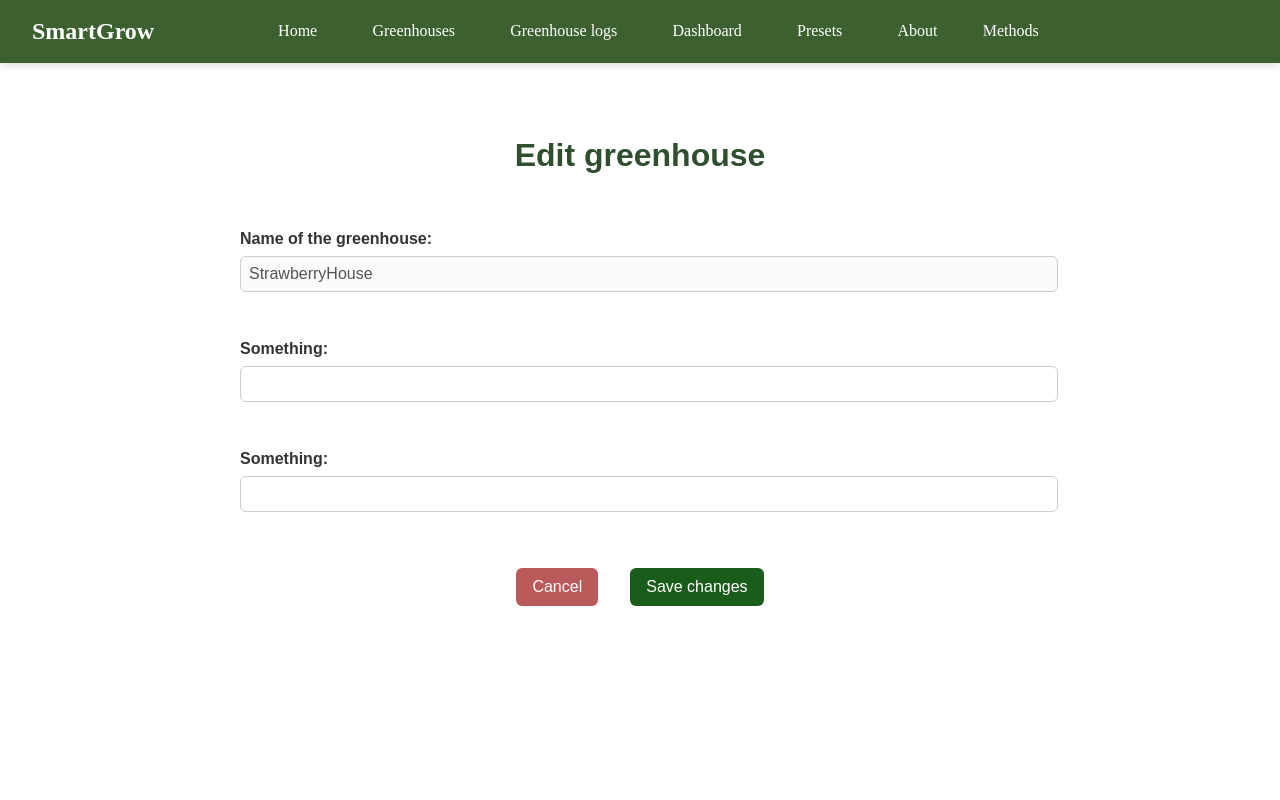
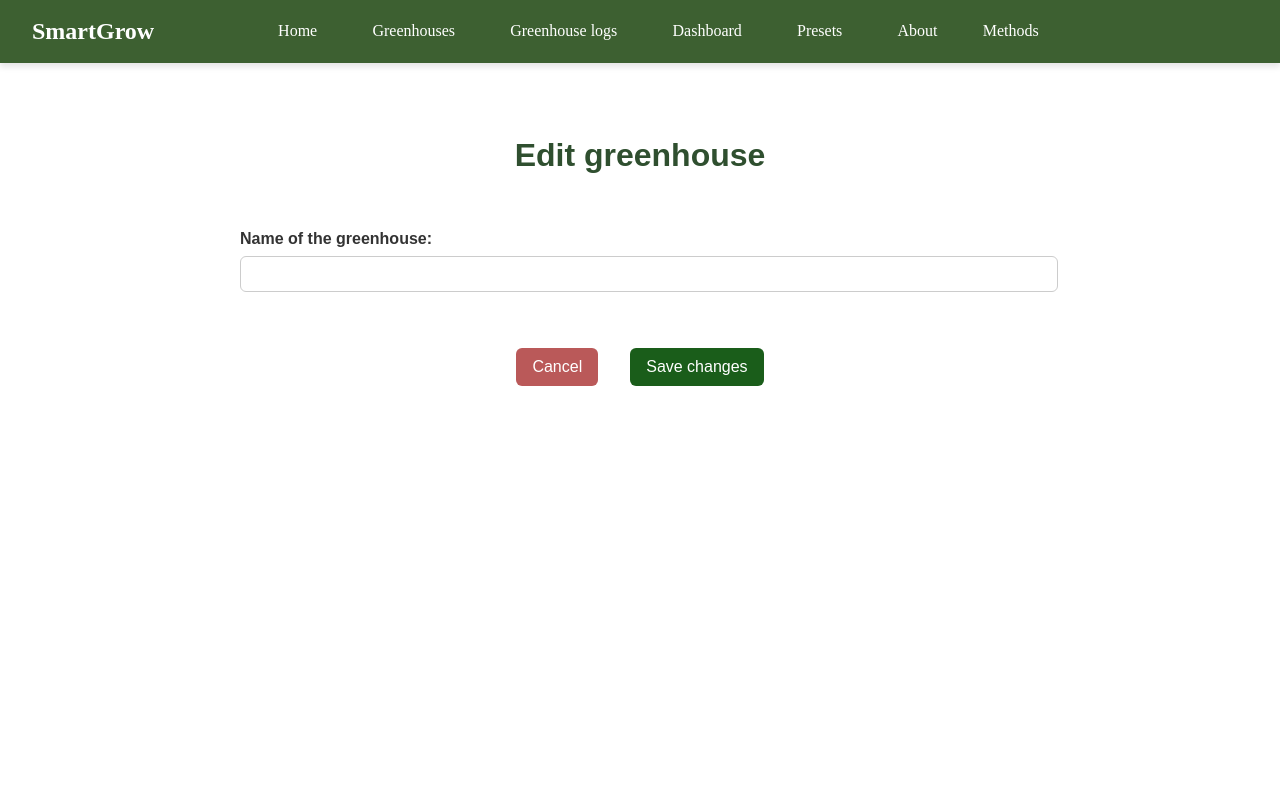
Before and after one commit to AlexaKelemen/SmartGrow_Frontend, a React (Vite) app: page /#/edit-greenhouse/1 in a window 1280 px wide. Shown: the top 800 px of the page. Built offline with nearby package versions, Linux system fonts and the light colour scheme.

Commit message:
modified edit and pair greenhosue pages and component to match backend DTO

```diff
--- a/src/components/forms/GreenhouseForm.jsx
+++ b/src/components/forms/GreenhouseForm.jsx
@@ -1,29 +1,52 @@
-import React from "react";
+import React, { useState } from "react";
 import PropTypes from "prop-types";
 import { Button } from "@/components/ui/Button";
 import { useNavigate } from "react-router-dom";
 import "@/styles/components/greenhouseForm.css";
 
+/**
+ * @component GreenhouseForm
+ * @description Form for pairing or editing a greenhouse.
+ *
+ * @param {Object} props
+ * @param {string} props.title - Title of the form (e.g., "Pair Greenhouse", "Edit Greenhouse")
+ * @param {string} props.nameValue - Initial value for the greenhouse name
+ * @param {boolean} props.nameDisabled - Whether the greenhouse name field is editable
+ * @param {string} props.macValue - Initial value for the MAC address (used only when pairing)
+ * @param {boolean} props.macDisabled - Whether MAC address is editable
+ * @param {boolean} props.showMacField - Whether to show the MAC address input field
+ * @param {function} props.onSubmit - Function to handle form submission
+ * @param {function} props.onCancel - Function to handle cancel button
+ * @param {string} props.submitLabel - Label for the submit button
+ */
 const GreenhouseForm = ({
   title,
   nameValue = "",
   nameDisabled = false,
-  something1 = "",
-  something2 = "",
+  macValue = "",
+  macDisabled = false,
+  showMacField = false,
   onCancel,
   onSubmit,
   submitLabel
 }) => {
   const navigate = useNavigate();
+  const [name, setName] = useState(nameValue);
+  const [macAddress, setMacAddress] = useState(macValue);
 
   const handleCancel = (e) => {
     e.preventDefault();
-    onCancel ? onCancel() : navigate("/greenhouses");
+    if (onCancel) {
+      onCancel();
+    } else {
+      navigate("/greenhouses");
+    }
   };
 
   const handleSubmit = (e) => {
     e.preventDefault();
-    if (onSubmit) onSubmit();
+    const formData = { name, macAddress };
+    onSubmit(formData);
   };
 
   return (
@@ -32,22 +55,37 @@ const GreenhouseForm = ({
       <form className="pair-form" onSubmit={handleSubmit}>
         <label>
           Name of the greenhouse:
-          <input type="text" name="greenhouseName" defaultValue={nameValue} disabled={nameDisabled} required />
+          <input
+            type="text"
+            name="greenhouseName"
+            value={name}
+            onChange={(e) => setName(e.target.value)}
+            disabled={nameDisabled}
+            required
+          />
         </label>
 
-        <label>
-          Something:
-          <input type="text" name="something1" defaultValue={something1} />
-        </label>
-
-        <label>
-          Something:
-          <input type="text" name="something2" defaultValue={something2} />
-        </label>
+        {showMacField && (
+          <label>
+            MAC Address:
+            <input
+              type="text"
+              name="macAddress"
+              value={macAddress}
+              onChange={(e) => setMacAddress(e.target.value)}
+              disabled={macDisabled}
+              required
+            />
+          </label>
+        )}
 
         <div className="pair-buttons">
-          <Button variant="cancel" onClick={handleCancel}>Cancel</Button>
-          <Button type="submit" variant="default">{submitLabel}</Button>
+          <Button variant="cancel" onClick={handleCancel}>
+            Cancel
+          </Button>
+          <Button type="submit" variant="default">
+            {submitLabel}
+          </Button>
         </div>
       </form>
     </main>
@@ -58,10 +96,11 @@ GreenhouseForm.propTypes = {
   title: PropTypes.string.isRequired,
   nameValue: PropTypes.string,
   nameDisabled: PropTypes.bool,
-  something1: PropTypes.string,
-  something2: PropTypes.string,
+  macValue: PropTypes.string,
+  macDisabled: PropTypes.bool,
+  showMacField: PropTypes.bool,
   onCancel: PropTypes.func,
-  onSubmit: PropTypes.func,
+  onSubmit: PropTypes.func.isRequired,
   submitLabel: PropTypes.string.isRequired
 };
 
--- a/src/pages/views/EditGreenhouse.jsx
+++ b/src/pages/views/EditGreenhouse.jsx
@@ -1,21 +1,33 @@
 import React from "react";
 import GreenhouseForm from "@/components/forms/GreenhouseForm";
+import { useNavigate, useParams } from "react-router-dom";
 
-const EditGreenhouse = () => {
-  const handleSubmit = () => {
-    console.log("Saved changes to greenhouse");
-    // TODO: Add logic
+const EditGreenhousePage = () => {
+  const navigate = useNavigate();
+  const { id } = useParams();
+
+  const handleSubmit = async (formData) => {
+    try {
+      // Replace this with your actual backend API call
+      // await GreenhouseAPI.renameGreenhouse(id, formData);
+
+      console.log("Saving changes to greenhouse:", formData);
+      navigate("/greenhouses");
+    } catch (error) {
+      console.error("Failed to update greenhouse:", error);
+      alert("Failed to save changes.");
+    }
   };
 
   return (
     <GreenhouseForm
       title="Edit greenhouse"
-      nameValue="StrawberryHouse"
-      nameDisabled={true}
       submitLabel="Save changes"
+      nameDisabled={false}
+      showMacField={false}
       onSubmit={handleSubmit}
     />
   );
 };
 
-export default EditGreenhouse;
+export default EditGreenhousePage;
--- a/src/pages/views/PairGreenhousePage.jsx
+++ b/src/pages/views/PairGreenhousePage.jsx
@@ -1,10 +1,21 @@
 import React from "react";
 import GreenhouseForm from "@/components/forms/GreenhouseForm";
+import { useNavigate } from "react-router-dom";
 
 const PairGreenhousePage = () => {
-  const handleSubmit = () => {
-    console.log("Pairing greenhouse...");
-    // TODO: Add logic
+  const navigate = useNavigate();
+
+  const handleSubmit = async (formData) => {
+    try {
+      // Replace this with your actual backend API call
+      // await GreenhouseAPI.pairGreenhouse(formData);
+
+      console.log("Pairing greenhouse with data:", formData);
+      navigate("/greenhouses");
+    } catch (error) {
+      console.error("Failed to pair greenhouse:", error);
+      alert("Something went wrong while pairing.");
+    }
   };
 
   return (
```
Also changed, not shown: 1 other file (tests, documents, lock files or other folders).
